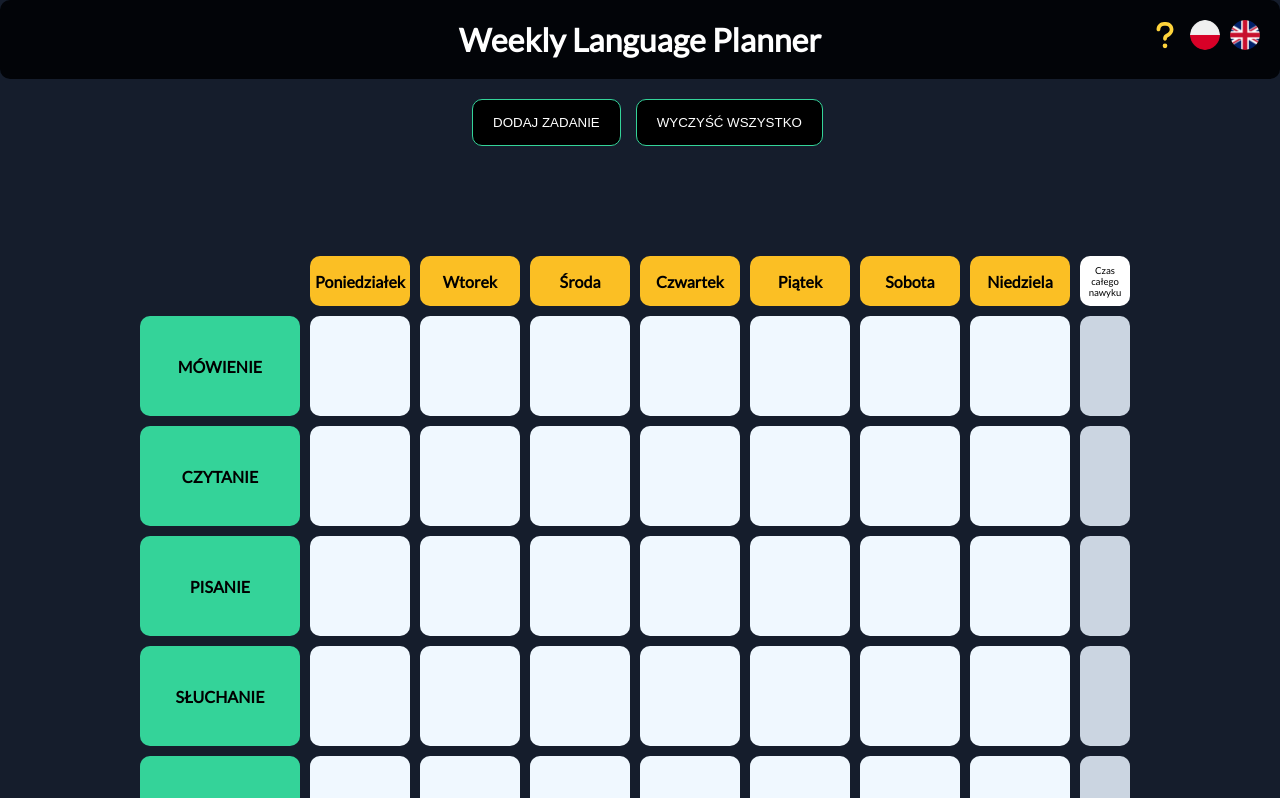
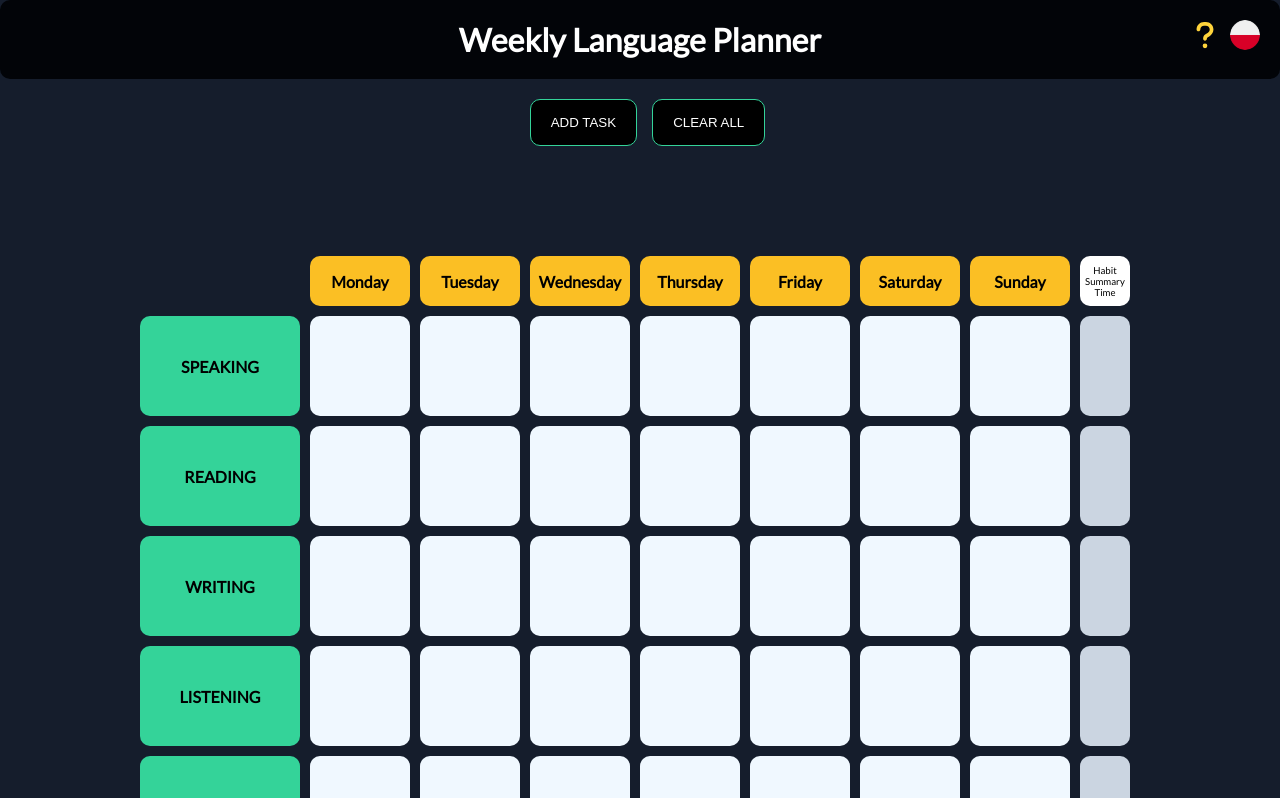
Before and after one commit to artur-IT/Weekly-Language-Planner, a React (Vite) app: page / in a window 1280 px wide. Shown: the top 798 px of the page. Built offline with nearby package versions, Linux system fonts and the light colour scheme.

Commit message:
add langButton() to swich language

```diff
--- a/src/App..jsx
+++ b/src/App..jsx
@@ -17,7 +17,7 @@ export class App extends Component {
 
     this.state = {
       store: this.myLocalStore,
-      switchPL: true,
+      switchPL: false,
       days: {
         en: ["Monday", "Tuesday", "Wednesday", "Thursday", "Friday", "Saturday", "Sunday"],
         pl: ["Poniedziałek", "Wtorek", "Środa", "Czwartek", "Piątek", "Sobota", "Niedziela"],
@@ -142,6 +142,10 @@ export class App extends Component {
     this.setState({ store: newState });
   };
 
+  newStateSwitchPL = (lang) => {
+    this.setState({ switchPL: lang });
+  };
+
   //-------
   render() {
     {
@@ -203,7 +207,7 @@ export class App extends Component {
           <PlannedTime times={this.dayTimes} switch={this.state.switchPL} />
           <RealTime times={this.dayTimes} switch={this.state.switchPL} />
 
-          <Language daysName={this.days} habitsNames={this.habits} />
+          <Language updateLang={this.newStateSwitchPL} switch={this.state.switchPL} />
         </section>
       </>
     );
--- a/src/components/Language.jsx
+++ b/src/components/Language.jsx
@@ -1,14 +1,15 @@
+/* eslint-disable react/prop-types */
 import { useRef } from "react";
 
 const Language = (props) => {
-  // console.log(props.daysName);
   const plRef = useRef();
   const enRef = useRef();
 
   const langButton = () => {
-    const pl = plRef.current;
-    const en = enRef.current;
-    // console.log(pl, en);
+    // const pl = plRef.current;
+    // const en = enRef.current;
+    const lang = props.switch;
+    props.updateLang(!lang);
   };
 
   return (
@@ -17,12 +18,16 @@ const Language = (props) => {
         <div className="tooltip">
           <img className="" src="icon/question.svg" alt="question symbol" />
           <p className="tooltiptext">
-            Accurate Plan to learn your foreign language. <br />
-            Type in a brief statement of what you will be doing, e.g., listening to the radio, reading an article, fiche, ...
+            {!props.switch
+              ? "Accurate Plan to learn your foreign language. Type in a brief statement of what you will be doing, e.g., listening to the radio, reading an article, fiche..."
+              : "Dokładny plan nauki języka obcego. Wpisz krótki opis tego, co będziesz robić, np. słuchanie radia, czytanie artykułu, fiszki."}
           </p>
         </div>
-        <img src="icon/pl.png" ref={plRef} onClick={langButton} alt="polish language" />
-        <img src="icon/en.png" ref={enRef} onClick={langButton} alt="english language" />
+        {props.switch ? (
+          <img src="icon/en.png" ref={enRef} onClick={langButton} alt="english language" />
+        ) : (
+          <img src="icon/pl.png" ref={plRef} onClick={langButton} alt="polish language" />
+        )}
       </div>
     </>
   );
```
